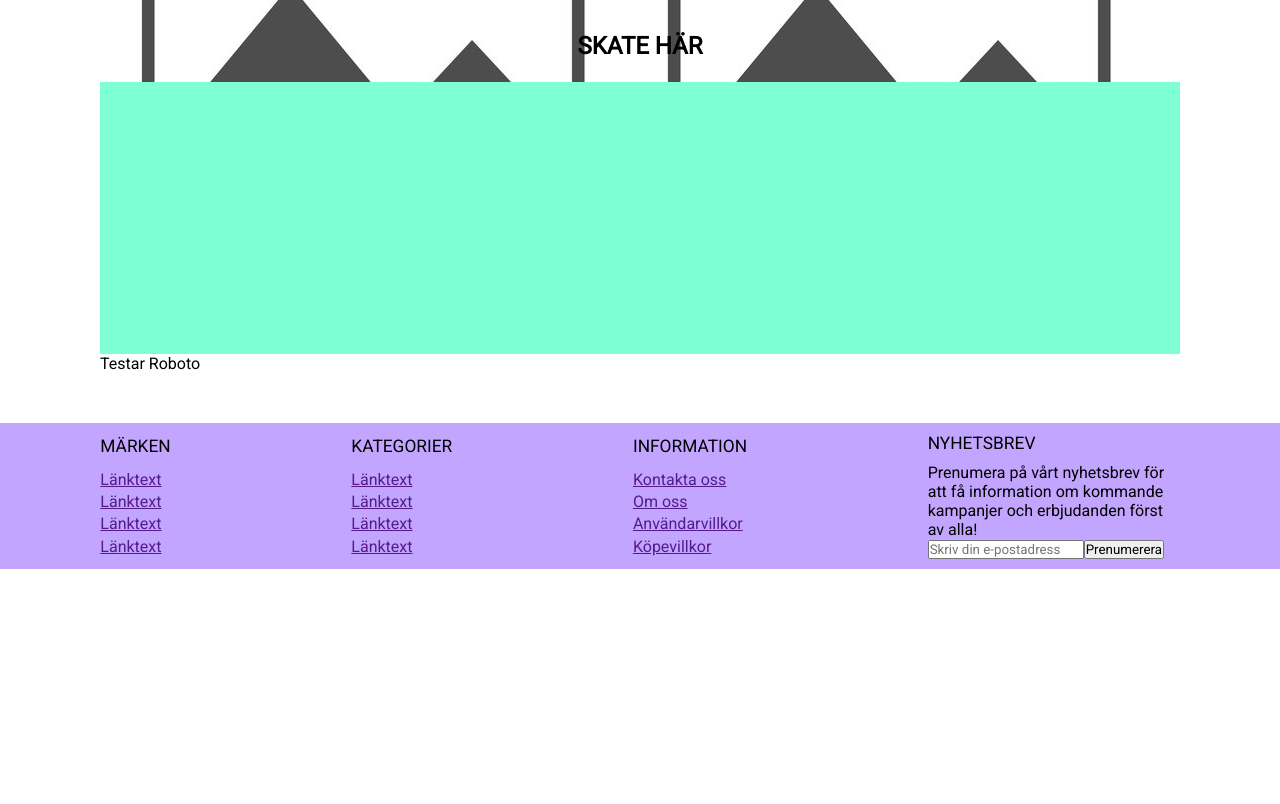
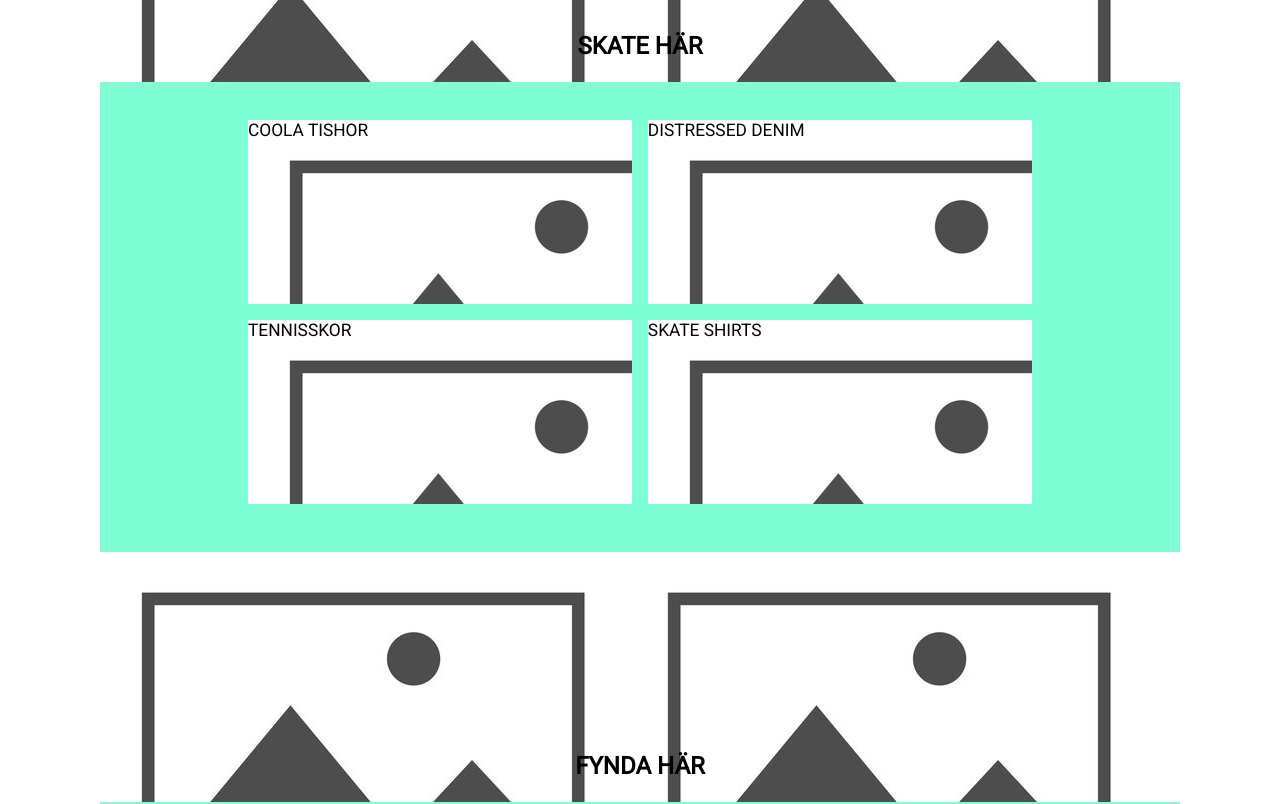
Before and after one commit to desirewp/CoolFashion-Aigil-projekmetodik, a React (Vite) app in the folder coolFashion/: page / in a window 1280 px wide. Shown: the part 1480-2284 px from the top of the page. Before the commit the page ends 2049 px from the top, so only its background shows below. Built offline with nearby package versions, Linux system fonts and the light colour scheme.

Commit message:
update landing

```diff
--- a/coolFashion/src/views/Landpage.css
+++ b/coolFashion/src/views/Landpage.css
@@ -7,7 +7,7 @@
 .Landing-start {
     display: flex;
     align-items: center;
-    height: 1200px;
+    height: 2000px;
     width: 1200px;
     background-color: aquamarine;
     flex-direction: column;
@@ -60,3 +60,39 @@ gap: 23px;
 .skate{
     margin-top: 200px;
 }
+
+.twopicone {
+    display: flex;
+    width: 800px;
+    height: 200px;
+    padding: 8px;
+    margin-top: 30px;
+    justify-content: space-between;
+    }
+
+.twopictwo {
+display: flex;
+width: 800px;
+height: 200px;
+padding: 8px;
+justify-content: space-between;
+}
+
+.bildotext {
+    background-image: url(../assets/placeholder.jpg);
+    width: 49%;
+    height: 100%;
+    display: flex;
+
+}
+
+.bannertwo{
+    display: flex;
+    background-image: url(../assets/placeholder.jpg);
+    width: 100%;
+    height: 250px;
+    margin-top: 40px;
+    justify-content: center;
+
+
+}
--- a/coolFashion/src/views/Landpage.tsx
+++ b/coolFashion/src/views/Landpage.tsx
@@ -42,6 +42,28 @@ const Landing = () => {
         <div className="banner">
           <h2 className="skate">SKATE HÄR</h2>
         </div>
+
+        <div className="twopicone">
+          <div className="bildotext">
+            <h3>COOLA TISHOR</h3>
+          </div>
+          <div className="bildotext">
+            <h3>DISTRESSED DENIM</h3>
+          </div>
+      </div>
+      <div className="twopictwo">
+          <div className="bildotext">
+            <h3>TENNISSKOR</h3>
+          </div>
+          <div className="bildotext">
+            <h3>SKATE SHIRTS</h3>
+          </div>
+      </div>
+
+      <div className="bannertwo">
+          <h2 className="skate">FYNDA HÄR</h2>
+        </div>
+
       </div>
     </div>
   );
```
